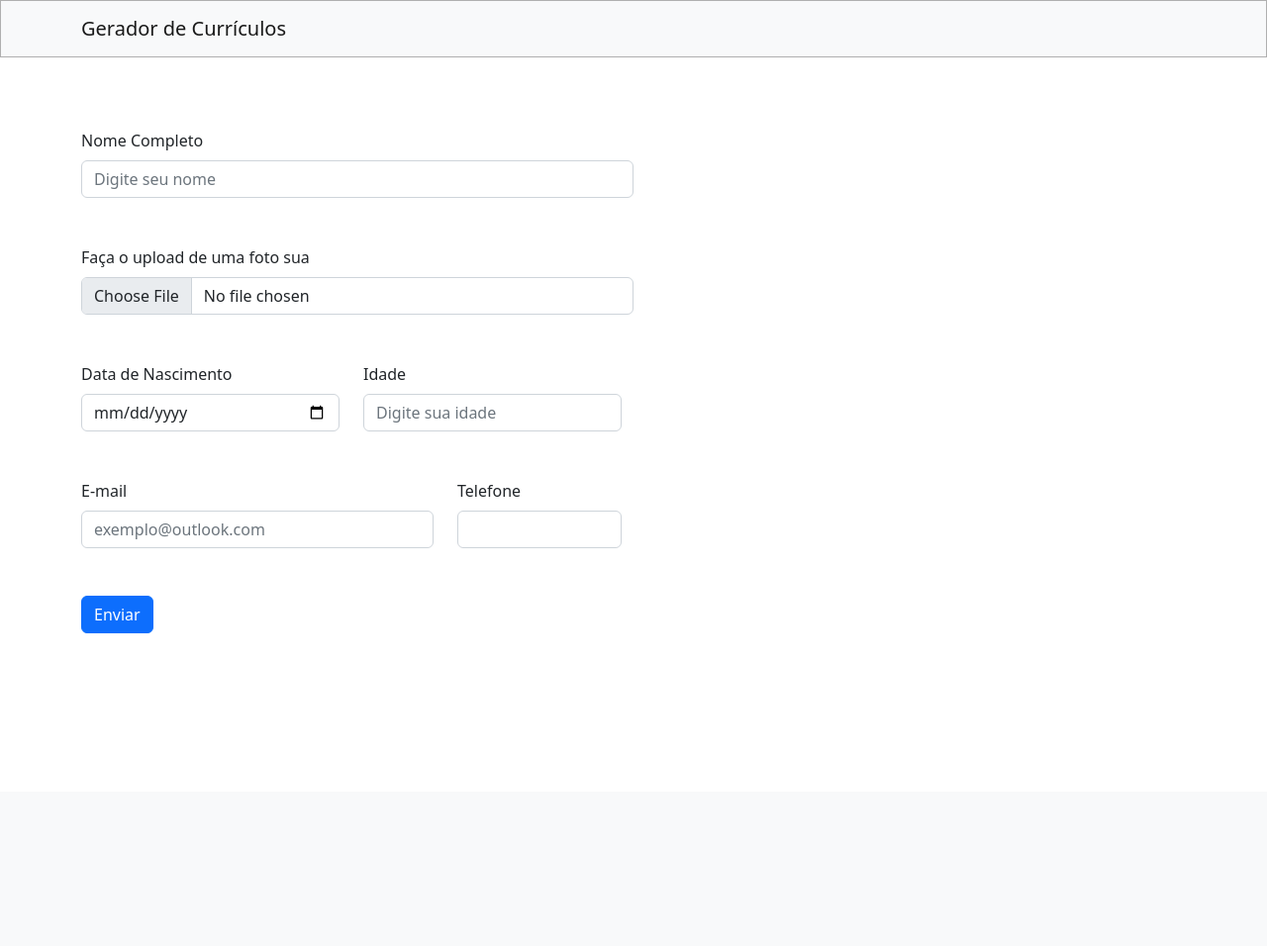
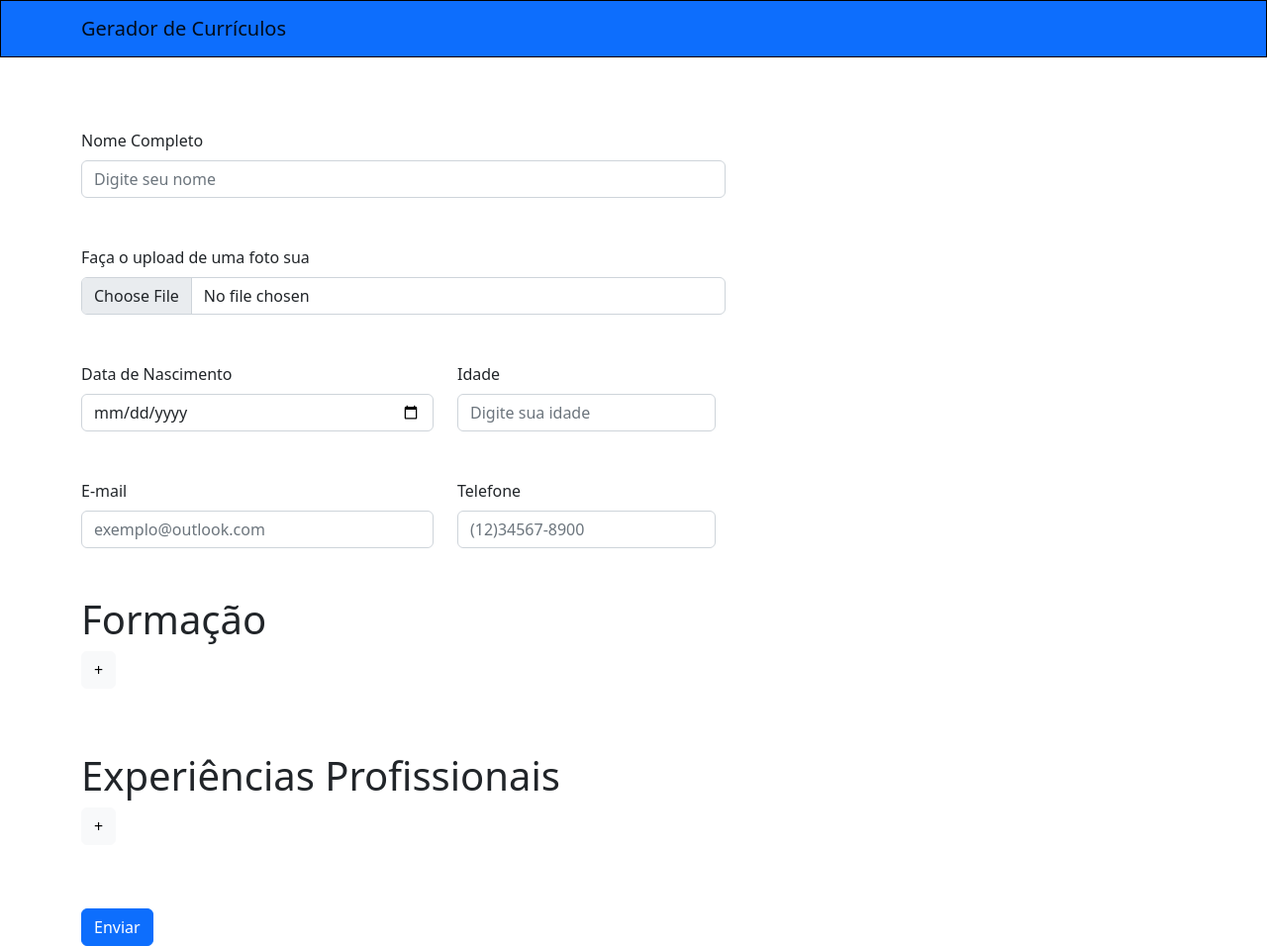
Before and after one commit to Denjiwe/geradorCurriculo, a PHP site: page / in a window 1280 px wide. Shown: the whole page at 99% size. Before the commit the page ends 640 px from the top, so only its background shows below. Run offline with PHP 8.4, Linux system fonts and the light colour scheme.

Commit message:
ADD campos dinamicos

```diff
--- /dev/null
+++ b/css/styles.css
@@ -0,0 +1,7 @@
+.navbar {
+    border: solid 1px black;
+}
+#input-group {
+    border: solid 1px #afafaf;
+    border-radius: 10px;
+}
--- a/index.php
+++ b/index.php
@@ -9,11 +9,14 @@
     <script src="https://cdnjs.cloudflare.com/ajax/libs/jquery/3.6.1/jquery.min.js" integrity="sha512-aVKKRRi/Q/YV+4mjoKBsE4x3H+BkegoM/em46NNlCqNTmUYADjBbeNefNxYV7giUp0VxICtqdrbqU7iVaeZNXA==" crossorigin="anonymous" referrerpolicy="no-referrer"></script>
     <link href="https://cdn.jsdelivr.net/npm/bootstrap@5.2.1/dist/css/bootstrap.min.css" rel="stylesheet" integrity="sha384-iYQeCzEYFbKjA/T2uDLTpkwGzCiq6soy8tYaI1GyVh/UjpbCx/TYkiZhlZB6+fzT" crossorigin="anonymous">
     <script src="https://cdn.jsdelivr.net/npm/bootstrap@5.2.1/dist/js/bootstrap.bundle.min.js" integrity="sha384-u1OknCvxWvY5kfmNBILK2hRnQC3Pr17a+RTT6rIHI7NnikvbZlHgTPOOmMi466C8" crossorigin="anonymous"></script>
-    <link href="styles/styles.css" rel="stylesheet">
+
+
+
+
 </head>
 <body>
 
-    <nav class="navbar bg-light">
+    <nav class="navbar bg-primary">
 
         <div class="container">
             <span id="brand" class="navbar-brand ">Gerador de Currículos</span>
@@ -22,18 +25,18 @@
 
     <main class="mt-5 pt-4 container">
         <form method="post" action="" id="formCurriculo">
-            <div class="mb-5 col-6">
+            <div class="mb-5 col-7">
                 <label for="nome" class="form-label">Nome Completo</label>
                 <input type="text" class="form-control" name="nome" id="nome" placeholder="Digite seu nome" required>
             </div>
 
-            <div class="mb-5 col-6">
+            <div class="mb-5 col-7">
                 <label for="foto" class="form-label">Faça o upload de uma foto sua</label>
-                <input type="file" accept="image/*" class="form-control" name="foto" id="foto">
+                <input type="file" accept="image/*" class="form-control" name="foto" id="foto" required>
             </div>
 
             <div class="row">
-                <div class="mb-5 col-3">
+                <div class="mb-5 col-4">
                     <label for="dateNasc" class="form-label">Data de Nascimento</label>
                     <input type="date" class="form-control" name="dateNasc" id="dateNasc" required>
                 </div>
@@ -50,17 +53,33 @@
                     <input type="email" class="form-control" name="email" id="email" placeholder="exemplo@outlook.com" required>
                 </div>
 
-                <div class="mb-5 col-2">
+                <div class="mb-5 col-3">
                     <label for="telefone" class="form-label">Telefone</label>
-                    <input type="tel" class="form-control" name="telefone" id="telefone" required>
+                    <input type="tel" class="form-control" name="telefone" placeholder="(12)34567-8900" id="telefone" required>
+                </div>
+            </div>
+
+            <div>
+                <h1>Formação</h1>
+                <div id="formFormacao" class="mb-5">
+                    <button type="button" class="btn btn-light mb-3" id="addCampoFormacao">+</button>
+                </div>
+            </div>
+
+            <div>
+                <h1>Experiências Profissionais</h1>
+                <div id="formProfissoes" class="mb-5">
+                    <button type="button" class="btn btn-light mb-3" id="addCampoProfissoes">+</button>
                 </div>
             </div>
 
 
             <button type="submit" class="btn btn-primary">Enviar</button>
 
+
         </form>
     </main>
-
+    <link rel="stylesheet" href="css/styles.css">
+    <script src="js/criaCampos.js"></script>
 </body>
 </html>
--- /dev/null
+++ b/js/criaCampos.js
@@ -0,0 +1,55 @@
+var idFormacao = 0;
+var idProfissoes = 0;
+$("#addCampoFormacao").click(function () {
+    idFormacao++;
+    $("#formFormacao")
+    .append(`<div class="col-8 mb-3" id="input-group"> <div class="input-group p-3"> <span class="input-group-text ">Nome da Instituição</span> <input type="text" class="form-control" id='instituicao${idFormacao}' aria-label="Instituicao"> </div> <div class="input-group p-3"> <span class="input-group-text ">Categoria de Ensino</span> <input type="text" class="form-control" id='categoria${idFormacao}' aria-label="Categoria"> </div> <div class="input-group p-3 col-4"> <span class="input-group-text ">De</span> <input type="date" class="form-control" id='deFormacao${idFormacao}' aria-label="De"> <span class="input-group-text ">Até</span> <input type="date" class="form-control" id='ateFormacao${idFormacao}' aria-label="Até"> </div> </div>`);
+});
+
+$("#addCampoProfissoes").click(function () {
+    idProfissoes++;
+    $("#formProfissoes")
+    .append(`<div class="col-8 mb-3" id="input-group"> <div class="input-group p-3"> <span class="input-group-text ">Nome da Empresa</span> <input type="text" class="form-control" id='empresa${idProfissoes}' aria-label="Empresa"> </div> <div class="input-group p-3"> <span class="input-group-text ">Cargo</span> <input type="text" class="form-control" id='cargo${idProfissoes}' aria-label="Cargo"> </div> <div class="input-group p-3 col-4"> <span class="input-group-text ">De</span> <input type="date" class="form-control" id='deProfissoes${idProfissoes}' aria-label="De"> <span class="input-group-text ">Até</span> <input type="date" class="form-control" id='ateProfissoes${idProfissoes}' aria-label="Até"> </div> </div>`);
+});
+
+/* código formFormacao
+<div class="col-8 mb-3" id="input-group">
+    <div class="input-group p-3">
+            <span class="input-group-text ">Nome da Instituição</span>
+            <input type="text" class="form-control" id='instituicao${idFormacao}' aria-label="Instituicao">
+    </div>
+
+    <div class="input-group p-3">
+            <span class="input-group-text ">Categoria de Ensino</span>
+            <input type="text" class="form-control" id='categoria${idFormacao}' aria-label="Categoria">
+    </div>
+
+        <div class="input-group p-3 col-4">
+                <span class="input-group-text ">De</span>
+                <input type="date" class="form-control" id='deFormacao${idFormacao}' aria-label="De">
+
+                <span class="input-group-text ">Até</span>
+                <input type="date" class="form-control" id='ateFormacao${idFormacao}' aria-label="Até">
+        </div>
+</div>*/
+
+/* código formProfissoes
+<div class="col-8 mb-3" id="input-group">
+    <div class="input-group p-3">
+            <span class="input-group-text ">Nome da Empresa</span>
+            <input type="text" class="form-control" id='empresa${idProfissoes}' aria-label="Empresa">
+    </div>
+
+    <div class="input-group p-3">
+            <span class="input-group-text ">Cargo</span>
+            <input type="text" class="form-control" id='cargo${idProfissoes}' aria-label="Cargo">
+    </div>
+
+        <div class="input-group p-3 col-4">
+                <span class="input-group-text ">De</span>
+                <input type="date" class="form-control" id='deProfissoes${idProfissoes}' aria-label="De">
+
+                <span class="input-group-text ">Até</span>
+                <input type="date" class="form-control" id='ateProfissoes${idProfissoes}' aria-label="Até">
+        </div>
+</div>*/
--- a/styles/styles.css
+++ /dev/null
@@ -1,3 +0,0 @@
-.navbar {
-    border: solid 1px #afafaf;
-}
```
